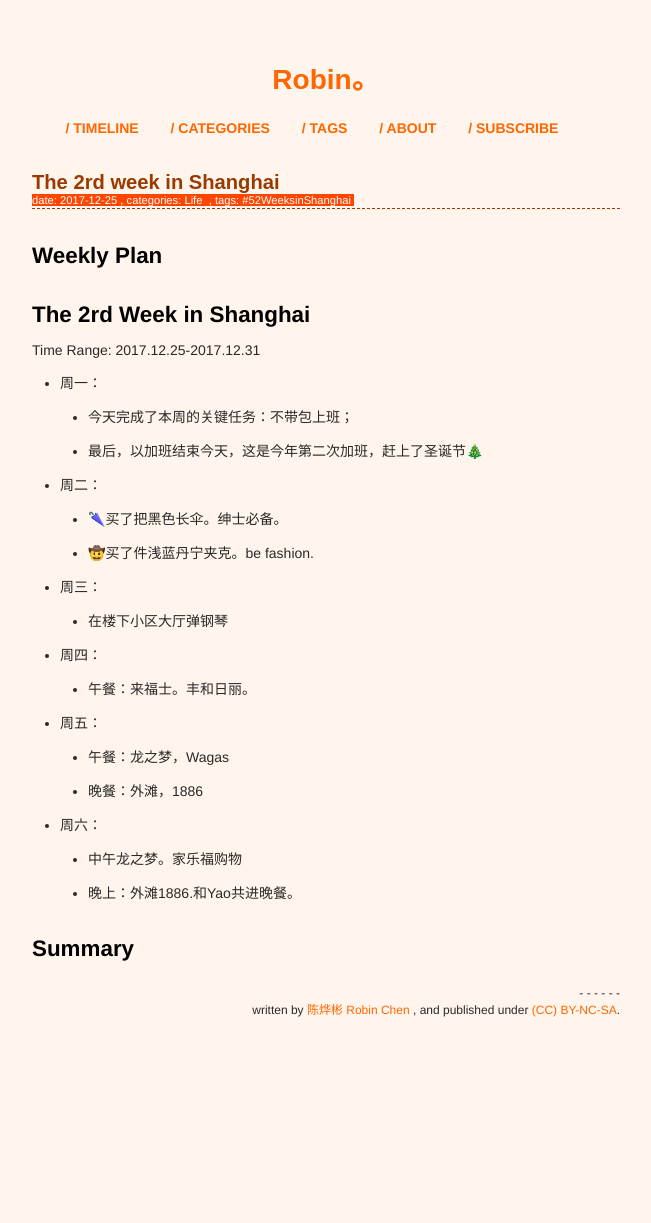
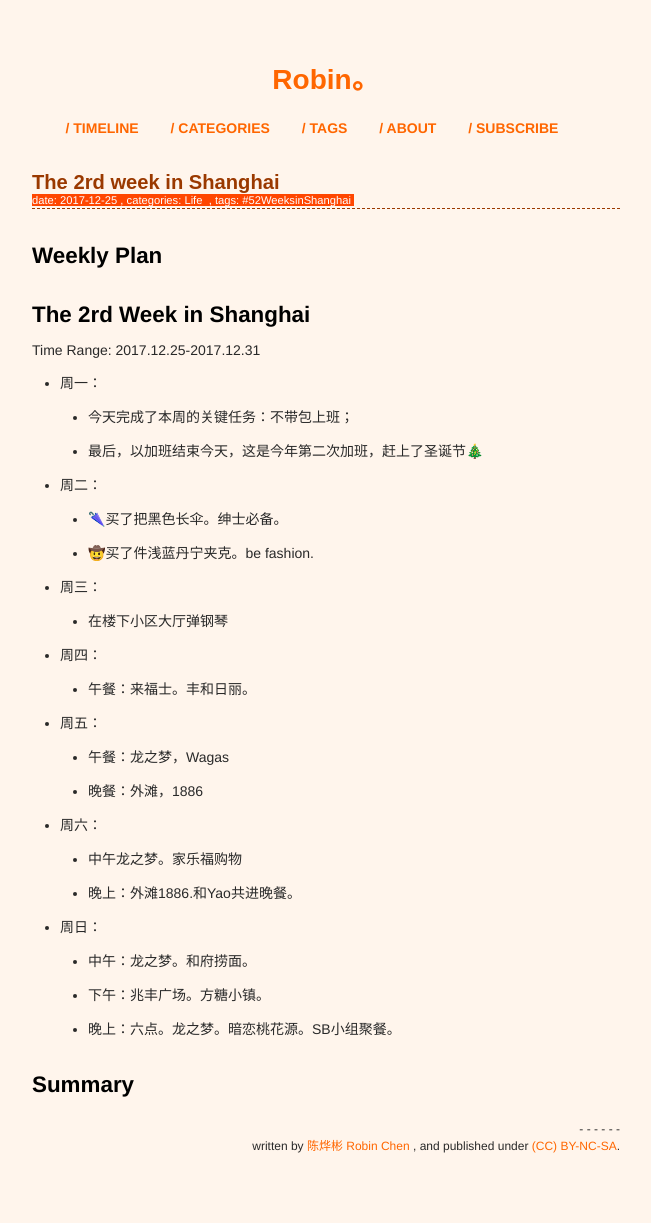
Before and after one commit to xianyuxmu/xianyuxmu.github.io, a Jekyll site: the page built from _posts/2017-12-25-52-weeks-in-shanghai-2.md, in a window 1280 px wide. Shown: the whole page, without its empty margins (314-965 px from the left). Built offline with Jekyll 4.4.1, drawn with Linux system fonts in a browser that asks for light colours; comment, search, counter and statistics services are not loaded; before the commit the page ends 1087 px from its top, so only the background shows below that.

Commit message:
31 Dec. 2017, happy new year

```diff
--- a/_posts/2017-12-25-52-weeks-in-shanghai-2.md
+++ b/_posts/2017-12-25-52-weeks-in-shanghai-2.md
@@ -31,6 +31,10 @@ Time Range: 2017.12.25-2017.12.31
 - 周六：
 	- 中午龙之梦。家乐福购物
 	- 晚上：外滩1886.和Yao共进晚餐。
+- 周日：
+	- 中午：龙之梦。和府捞面。
+	- 下午：兆丰广场。方糖小镇。
+	- 晚上：六点。龙之梦。暗恋桃花源。SB小组聚餐。
 
 
 ## Summary
```
